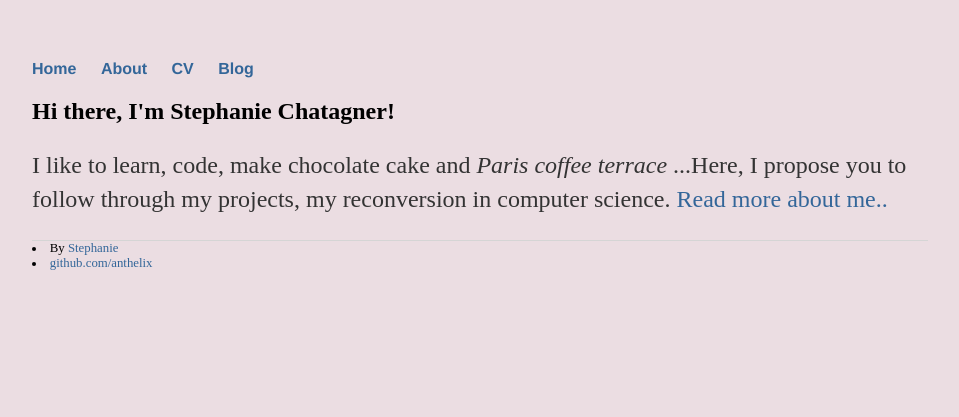
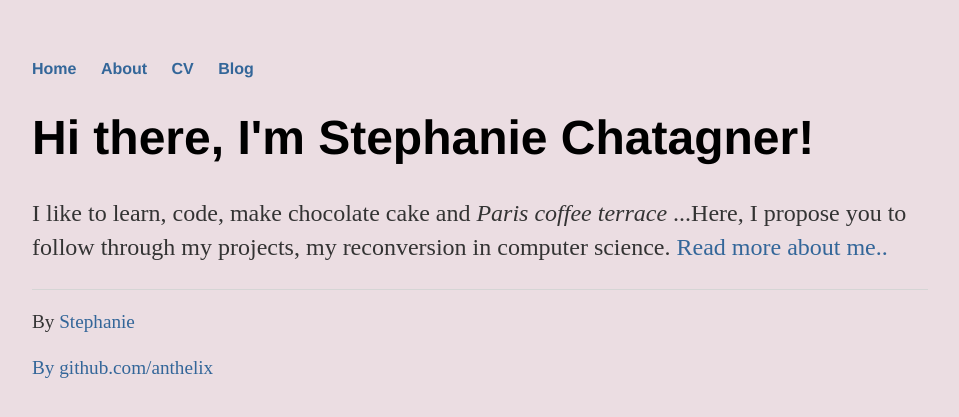
Before and after one commit to anthelix/anth_blog, a Jekyll site: the page built from index.html, in a window 1280 px wide. Shown: the top 417 px of the page, without its empty margins (160-1119 px from the left). Built offline with Jekyll 4.4.1, drawn with Linux system fonts in a browser that asks for light colours.

Commit message:
update title

```diff
--- a/_includes/footer.html
+++ b/_includes/footer.html
@@ -1,4 +1,4 @@
 <footer>
-    <li>By <a href="hmailto:sdulou@free.fr">Stephanie</li>
-    <li><a href="https://github.com/anthelix">github.com/anthelix</li>
+    <p>By <a href="hmailto:sdulou@free.fr">Stephanie</p>
+    <p>By <a href="https://github.com/anthelix">github.com/anthelix</p>
 </footer>
--- a/_layouts/post.html
+++ b/_layouts/post.html
@@ -1,7 +1,7 @@
 ---
 layout: default
 ---
-<h2>{{ page.title }}</h2>
+<h1>{{ page.title }}</h1>
 <p class="meta">{{ page.date | date_to_string }}</p>
 
 <div class="post">
--- a/index.html
+++ b/index.html
@@ -3,6 +3,6 @@ layout: default
 title: Stephanie Chatagner, Hacker time
 ---
 <div class="blurb">
-	<h2>Hi there, I'm Stephanie Chatagner!</h2>
+	<h1>Hi there, I'm Stephanie Chatagner!</h1>
 	<p>I like to learn, code, make chocolate cake and  <em>Paris coffee terrace</em> ...Here, I propose you to follow through my projects, my reconversion in computer science. <a href="/about">Read more about me..</a></p>
 </div><!-- /.blurb -->
```
